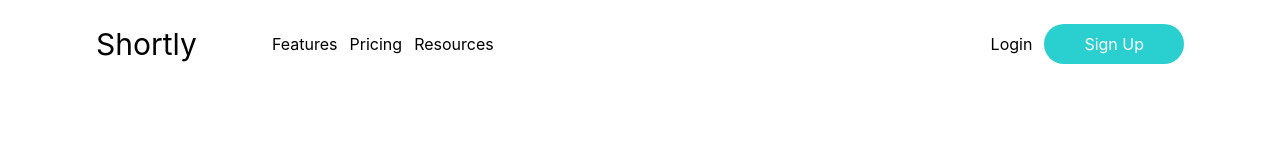
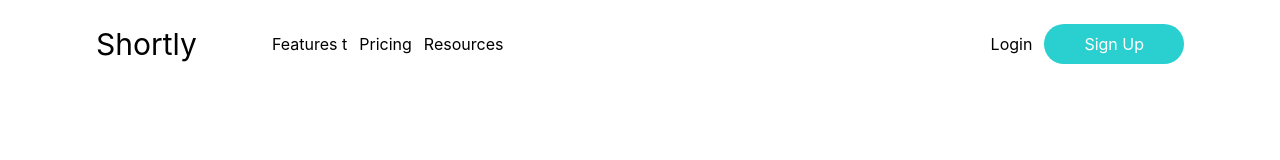
Before and after one commit to Mohimenol-Islam-Munna/URL_SHORTENING, a React (Create React App) app: page / in a window 1280 px wide. Shown: the top 160 px of the page. Built offline with nearby package versions, Linux system fonts and the light colour scheme.

Commit message:
link replace with button

```diff
--- a/src/components/Header.js
+++ b/src/components/Header.js
@@ -37,22 +37,29 @@ const Header = () => {
       >
         <div className="w-full flex flex-col items-center sm:flex-row gap-3 border-b-[1px] sm:border-b-0">
           <div>
-            <a href="menu">Features</a>
+            {/* invalid url in href through error in netlify so link replace with button  */}
+
+            {/* <a href="#menu">Features</a> */}
+            <button>Features t</button>
           </div>
           <div>
-            <a href="menu">Pricing</a>
+            {/* <a href="#menu">Pricing</a> */}
+            <button>Pricing</button>
           </div>
           <div>
-            <a href="menu">Resources</a>
+            {/* <a href="#menu">Resources</a> */}
+            <button>Resources</button>
           </div>
         </div>
 
         <div className="w-full flex gap-3 flex-col items-center sm:flex-row sm:justify-end">
           <div>
-            <a href="menu">Login</a>
+            {/* <a href="#menu">Login</a> */}
+            <button>Login</button>
           </div>
-          <div  className="bg-[#2ACFCF] px-10 py-2 rounded-full text-white">
-            <a href="menu">Sign Up</a>
+          <div className="bg-[#2ACFCF] px-10 py-2 rounded-full text-white">
+            {/* <a href="#menu">Sign Up</a> */}
+            <button>Sign Up</button>
           </div>
         </div>
       </div>
```
